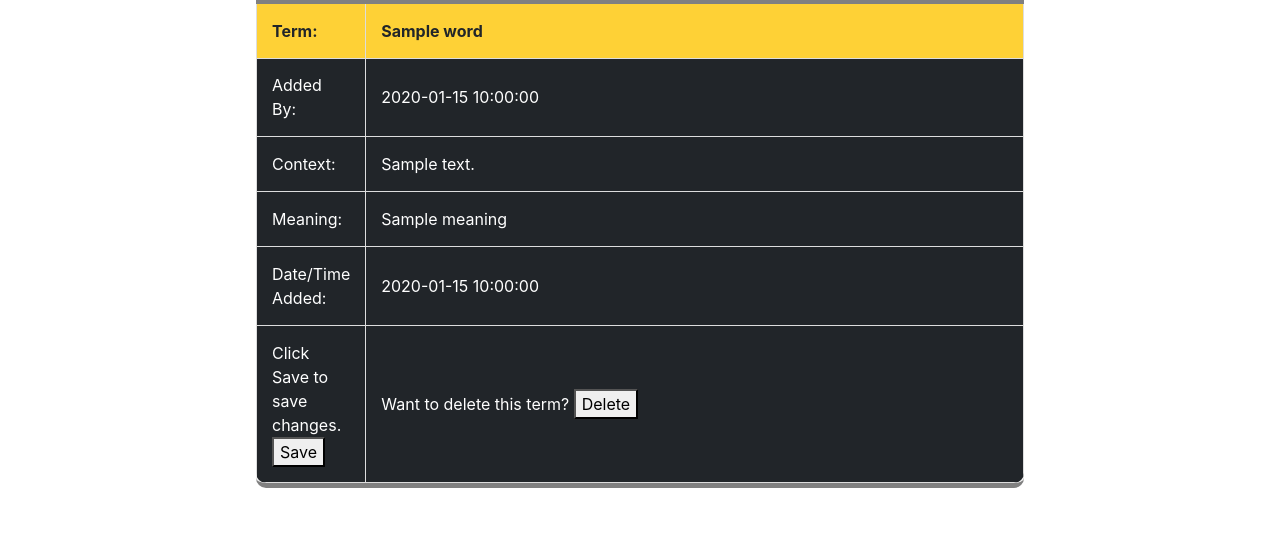
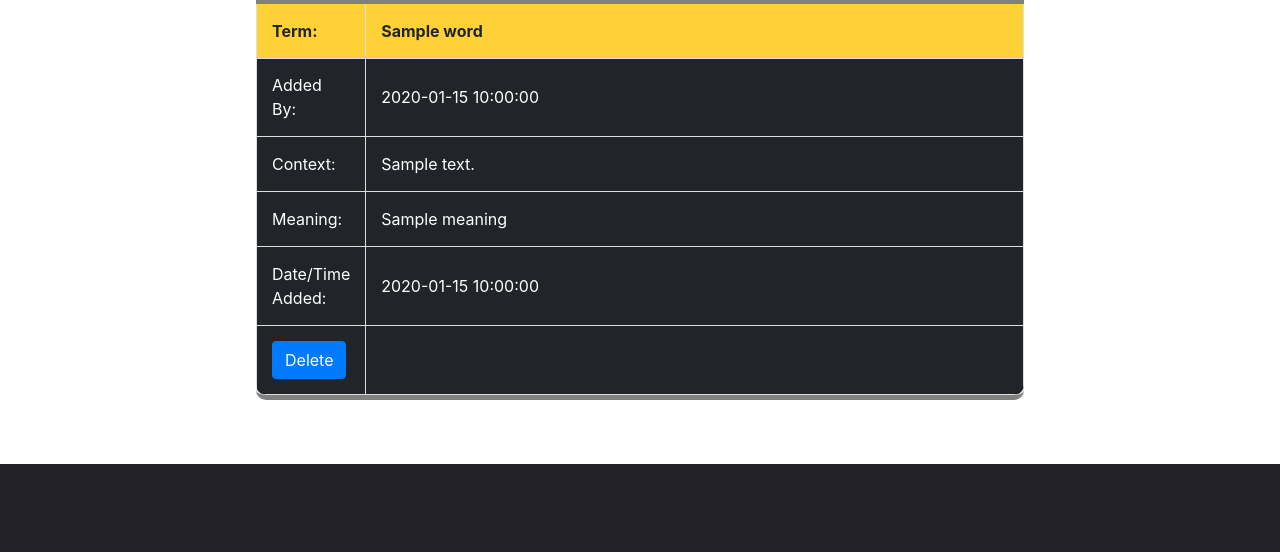
Before and after one commit to AlexJakeman/project-3, a Flask app: template app/templates/help.html in a window 1280 px wide. Shown: the part 1490-2042 px from the top of the page. After the commit the page ends 1954 px from the top, so only its background shows below. Run offline with Flask 2, Linux system fonts and the light colour scheme; the template is opened without the code that fills it: most values are stand-ins (such as "Sample title", 1, 10 or a date in 2020); some libraries are stand-ins or nearby versions.

Commit message:
Fixed modal and delete buttons

```diff
--- a/app/templates/base.html
+++ b/app/templates/base.html
@@ -183,17 +183,12 @@
                         </tr>
                         <tr style="background-color: {{ loop_color }}; color: {{ text_color }}" data-row-id="{{ word.Id }}">
                             <td>
-                                Click Save to save changes.
-                                <form method="POST" action="{{ url_for('add_term') }}" style="display: inline;">
-                                    <input type="hidden" name="id" value="{{ word.Id }}">
-                                    <button type="submit">Save</button>
+                                <button type="button" class="btn btn-primary delete-btn" data-bs-toggle="modal" data-bs-target="#topgenreModal1">
+                                    Delete
+                                </button>
                             </td>
                             <td>
-                                Want to delete this term?
-                                <form method="POST" action="{{ url_for('delete_term', id=word.Id) }}" style="display: inline;">
-                                    <input type="hidden" name="id" value="{{ word.Id }}">
-                                    <button type="submit">Delete</button>
-                                </form>
+
                             </td>
                         </tr>
                     </tr>
@@ -210,15 +205,19 @@
                     <div class="row justify-content-center">
                         <div class="col-lg-8">
                             <div class="modal-body">
-                                Want to delete this term?
-                                <form id="deleteForm" method="POST" action="/delete_term/" style="display: inline;">
-                                    <input type="hidden" name="id" value="" id="selectedRowId">
-                                    <button type="submit" class="btn btn-danger delete-modal-btn" data-bs-dismiss="modal">Delete</button>
-                                </form>
-                                <button class="btn btn-primary btn-xl text-uppercase" data-bs-dismiss="modal" type="button">
-                                    <i class="fas fa-xmark me-1"></i>
-                                    Close Project
-                                </button>
+                                <h3>
+                                    Are you sure you want to delete this term?
+                                </h3>
+                                <div>
+                                    <button class="btn btn-primary btn-xl text-uppercase" data-bs-dismiss="modal" type="button" style="bottom: 0; display: inline;">
+                                        <i class="fas fa-xmark me-1"></i>
+                                        Cancel
+                                    </button>
+                                    <form id="deleteForm" method="POST" action="/delete_term/" style="bottom: 0; display: inline;">
+                                        <input type="hidden" name="id" value="" id="selectedRowId">
+                                        <button type="submit" class="btn btn-danger delete-modal-btn" data-bs-dismiss="modal">Delete</button>
+                                    </form>
+                                </div>
                             </div>
                         </div>
                     </div>
```
